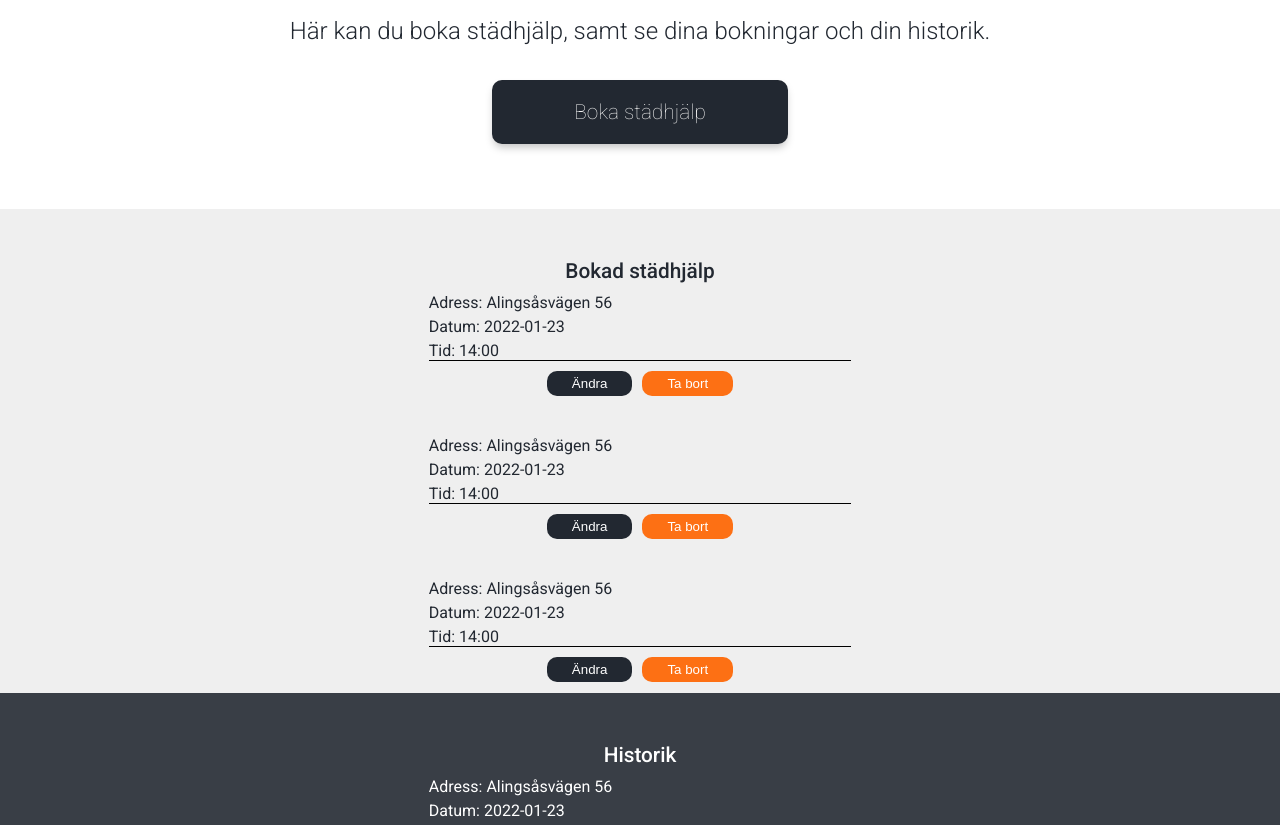
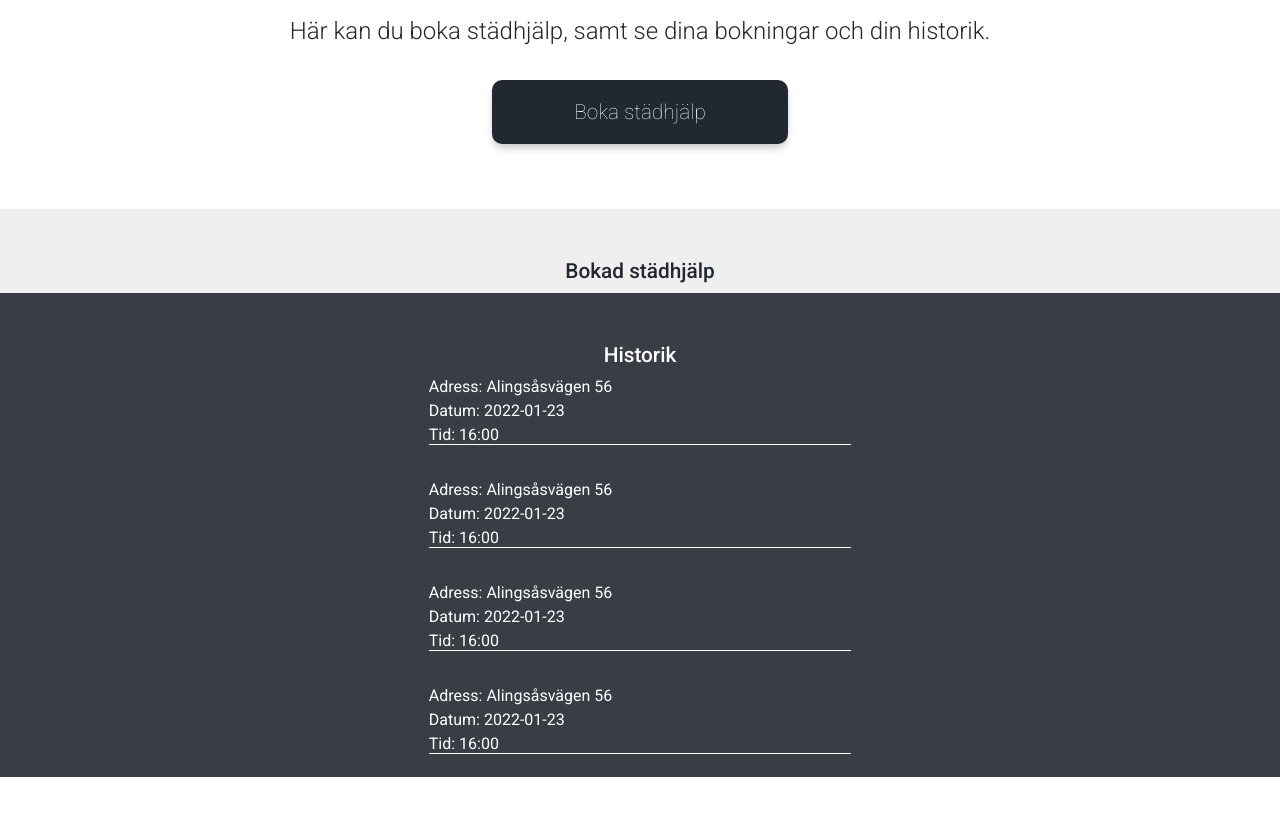
Before and after one commit to metinmayi/Agile, a website: page minasidor.html in a window 1280 px wide. Shown: the part 127-952 px from the top of the page. After the commit the page ends 904 px from the top, so only its background shows below. Drawn offline with nearby package versions, Linux system fonts and the light colour scheme; files that its build step writes are made by us from their sources.

Commit message:
Removed hardcoded bookings

```diff
--- a/minasidor.html
+++ b/minasidor.html
@@ -30,60 +30,7 @@
 
 		<div class="bokadstädcontainer">
 			<div class="bokadstädtitle">Bokad städhjälp</div>
-			<div class="scroll">
-				<div class="bokadstädul">
-					<div class="bokadstädli">Adress: Alingsåsvägen 56</div>
-					<div>Datum: 2022-01-23</div>
-					<div class="linegray">Tid: 14:00</div>
-					<div class="bokadbtncontainer">
-						<a class="ändraatag" href="/ändra"
-							><button class="ändrabtn">Ändra</button></a
-						>
-						<a class="tabortatag" href="/ta-bort"
-							><button class="tabortbtn">Ta bort</button></a
-						>
-					</div>
-				</div>
-				<div class="bokadstädul">
-					<div class="bokadstädli">Adress: Alingsåsvägen 56</div>
-					<div>Datum: 2022-01-23</div>
-					<div class="linegray">Tid: 14:00</div>
-					<div class="bokadbtncontainer">
-						<a class="ändraatag" href="/ändra"
-							><button class="ändrabtn">Ändra</button></a
-						>
-						<a class="tabortatag" href="/ta-bort"
-							><button class="tabortbtn">Ta bort</button></a
-						>
-					</div>
-				</div>
-				<div class="bokadstädul">
-					<div class="bokadstädli">Adress: Alingsåsvägen 56</div>
-					<div>Datum: 2022-01-23</div>
-					<div class="linegray">Tid: 14:00</div>
-					<div class="bokadbtncontainer">
-						<a class="ändraatag" href="/ändra"
-							><button class="ändrabtn">Ändra</button></a
-						>
-						<a class="tabortatag" href="/ta-bort"
-							><button class="tabortbtn">Ta bort</button></a
-						>
-					</div>
-				</div>
-				<div class="bokadstädul">
-					<div class="bokadstädli">Adress: Alingsåsvägen 56</div>
-					<div>Datum: 2022-01-23</div>
-					<div class="linegray">Tid: 14:00</div>
-					<div class="bokadbtncontainer">
-						<a class="ändraatag" href="/ändra"
-							><button class="ändrabtn">Ändra</button></a
-						>
-						<a class="tabortatag" href="/ta-bort"
-							><button class="tabortbtn">Ta bort</button></a
-						>
-					</div>
-				</div>
-			</div>
+			<div class="scroll"></div>
 		</div>
 
 		<div class="historikcontainer">
```
